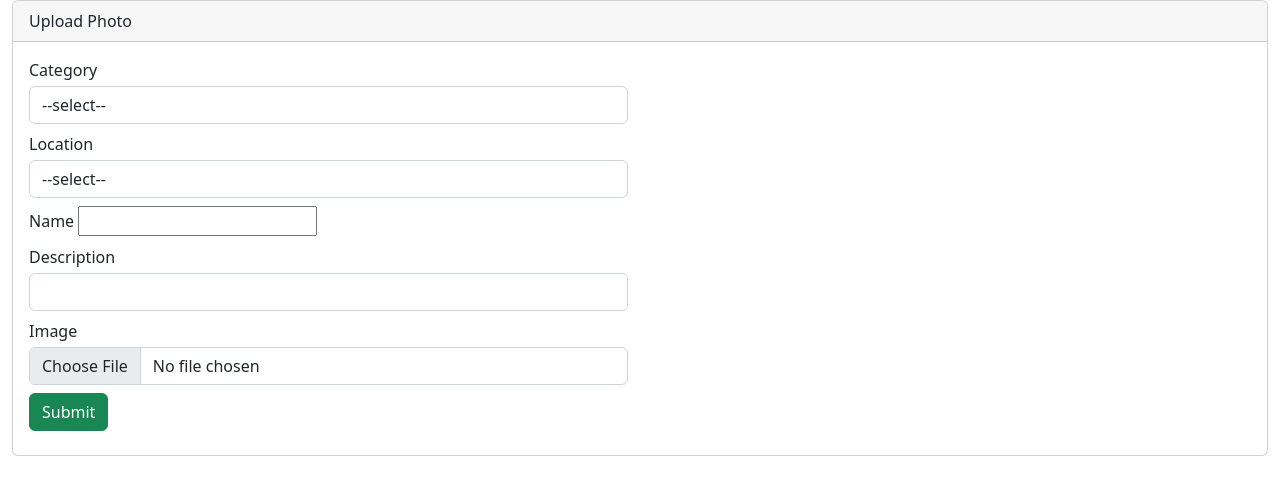
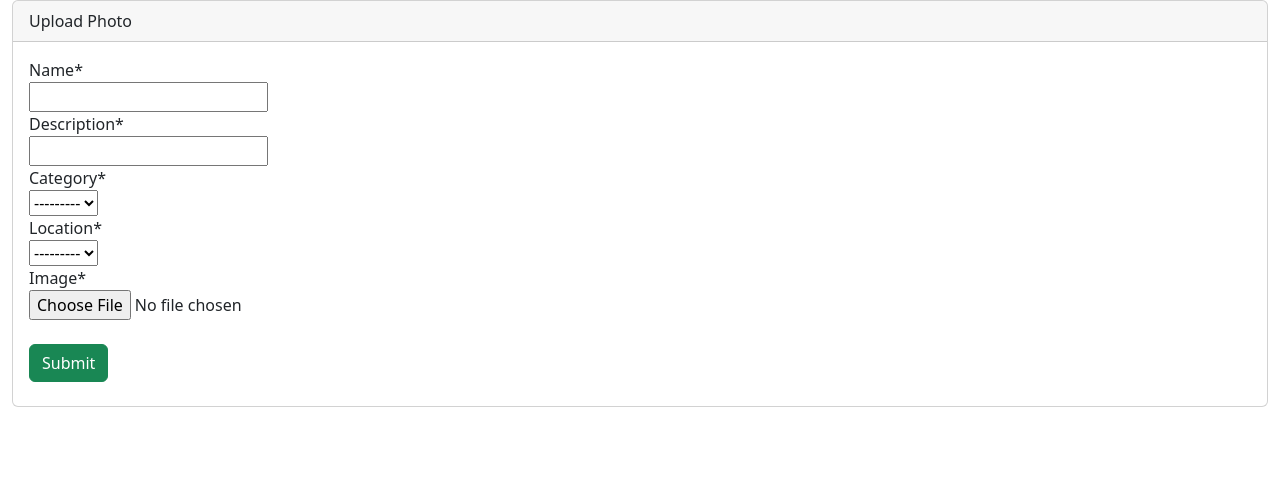
Before and after one commit to rossyvee/portfolio-website, a Django app: page /gallery/uploadphoto/ in a window 1280 px wide. Shown: the part 56-551 px from the top of the page. Run offline with Django 4.2, Linux system fonts and the light colour scheme; data that the repository does not hold is empty; parts of the project's set-up code (start-up, migrations or seed data) failed here and were passed over; some libraries are stand-ins or nearby versions.

Commit message:
updating the name to save photos

```diff
--- a/gallery/templates/upload-photo.html
+++ b/gallery/templates/upload-photo.html
@@ -1,5 +1,5 @@
 {%extends 'partials/base.html'%}
-
+{% load crispy_forms_tags %}
 {% block content %}
 {{block.super}}
     <div class="card">
@@ -9,52 +9,14 @@
   <div class="card-body">
     <div class="row">
       <div class="col-md-6 col-sm-12">
-        <form action="" class="form">
-          <div class="form-group mb-2">
-            <label for="category" class="label mb-1">Category</label>
-            <select name="category" id="category" required class="form-control">
-              <option value="">--select--</option>
-              {% if categories %}
-                  {% for category in categories %}
-                    <option>{{category.name}}</option>
-                  {% endfor %}
-              {% endif %}
-            </select>
-          </div>
-
-          <div class="form-group mb-2">
-            <label for="location" class="label mb-1">Location</label>
-            <select name="location" id="location" required class="form-control">
-              <option value="">--select--</option>
-              {% if locations %}
-                  {% for location in locations %}
-                    <option>{{location.name}}</option>
-                  {% endfor %}
-              {% endif %}
-            </select>
-          </div>
-
-          <div class="form-group mb-2">
-            <label for="name" class="label mb-1">Name</label>
-            <input type="text" id="name"  class="name="description" form-control" required/>
-          </div>
-
-          <div class="form-group mb-2">
-            <label for="description" class="label mb-1">Description</label>
-            <input type="text" id="description" name="description" class="form-control" required/>
-          </div>
-
-          <div class="form-group mb-2">
-            <label for="image" class="label mb-1">Image</label>
-            <input type="file"  id="image" name="image" class="form-control" required/>
-          </div>
-
-
+        <form action="{%url 'upload_photo'%}" method="post" class="form" enctype="multipart/form-data">
+          {%csrf_token%}
+            {{form|crispy}}
+          <br>
 
           <div class="form-group mb-2">
             <button id="submit" type="submit" class="btn btn-success">Submit</button>
           </div>
-
         </form>
       </div>
     </div>
```
